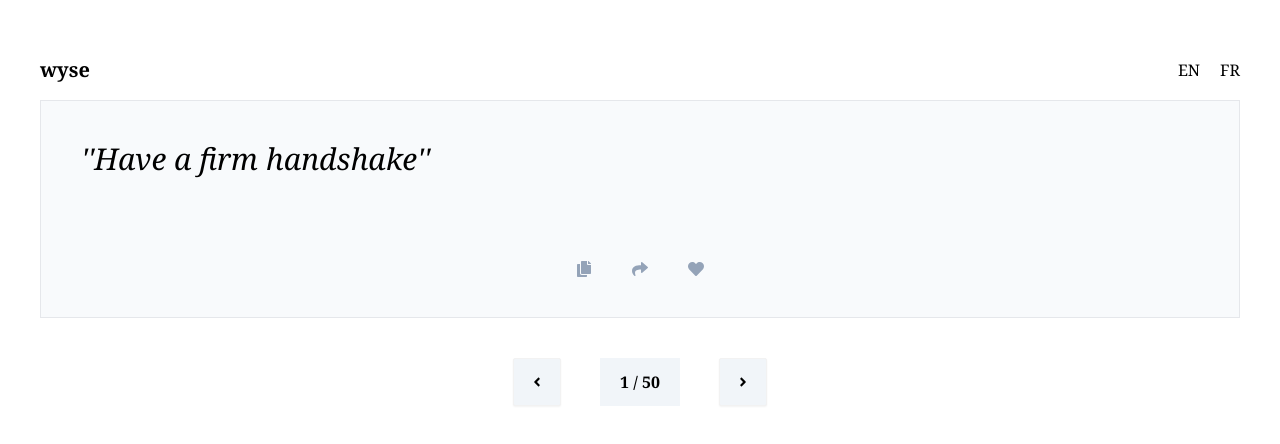
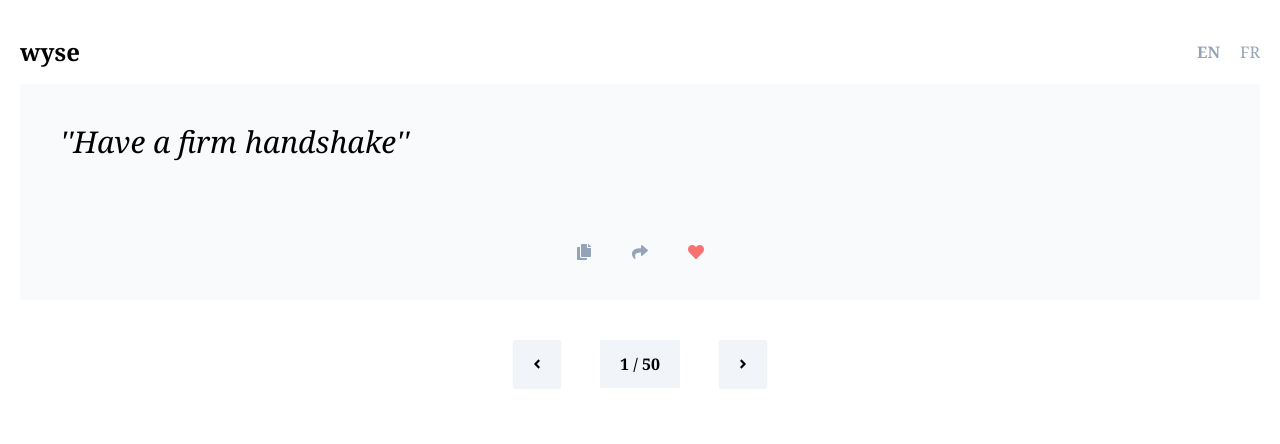
Before and after one commit to ethantaylan/wyse, a React (Vite) app: page /quotes in a window 1280 px wide. Shown: the top 444 px of the page. Built offline with nearby package versions, Linux system fonts and the light colour scheme.

Commit message:
feat: white version

```diff
--- a/src/components/select-langage.tsx
+++ b/src/components/select-langage.tsx
@@ -23,7 +23,7 @@ export const SelectLangage: FC = () => {
         <button
           key={l}
           onClick={() => handleLangageDispatch(l)}
-          className={clsx("hover:font-black", l === langage && "font-black")}
+          className={clsx("hover:font-black text-slate-400", l === langage && "font-black text-black")}
         >
           {l.toUpperCase()}
         </button>
--- a/src/context/index.tsx
+++ b/src/context/index.tsx
@@ -12,7 +12,7 @@ export type LangageState = {
 };
 
 export const langageInitialState: LangageState = {
-  langage: null,
+  langage: 'en',
 };
 
 export enum LangageActionsType {
--- a/src/pages/quotes.tsx
+++ b/src/pages/quotes.tsx
@@ -11,6 +11,7 @@ import { SelectLangage } from "../components/select-langage";
 import { en } from "../constants/advices/en";
 import { fr } from "../constants/advices/fr";
 import { useLangageState } from "../context";
+import { useNavigate } from "react-router-dom";
 
 export const Quotes: FC = () => {
   const { langage } = useLangageState();
@@ -19,6 +20,8 @@ export const Quotes: FC = () => {
 
   const quote = langage === "fr" ? fr[index] : en[index];
 
+  const navigate = useNavigate()
+
   const springs = useSpring({
     config: { duration: 1500 },
     from: { opacity: 0 },
@@ -26,13 +29,13 @@ export const Quotes: FC = () => {
   });
 
   return (
-    <div className="h-screen w-screen p-10 font-serif flex flex-col">
+    <div className="h-screen w-screen p-5 font-serif flex flex-col">
       <div className="flex my-4 justify-between">
-        <span className="font-bold text-xl">wyse</span>
+        <span onClick={() => navigate('/')} className="font-bold cursor-pointer text-2xl">wyse</span>
         <SelectLangage />
       </div>
 
-      <div className="flex relative border flex-col bg-slate-50 p-10">
+      <div className="flex relative flex-col bg-slate-50 p-10">
         <animated.div
           style={{ ...springs }}
           className="text-3xl min-h-20 italic"
@@ -51,7 +54,7 @@ export const Quotes: FC = () => {
             <FaShare />
           </button>
 
-          <button className="text-slate-400 hover:text-slate-600">
+          <button className="text-red-400 hover:text-red-600">
             <FaHeart />
           </button>
         </div>
@@ -67,6 +70,7 @@ export const Quotes: FC = () => {
         <span className="p-3 px-5 font-bold bg-slate-100">
           {index + 1} / 50
         </span>
+
         <button
           className="btn bg-slate-100"
           onClick={() => setIndex(index + 1)}
--- a/src/pages/welcome.tsx
+++ b/src/pages/welcome.tsx
@@ -10,7 +10,9 @@ export const Welcome = () => {
     <div className="font-serif flex items-center justify-center w-screen h-screen">
       <div className="flex flex-col items-center">
         <h1 className="mb-5 font-black text-5xl">wyse</h1>
+
         <SelectLangage />
+
 
         <button
           onClick={() => navigate("/quotes")}
```
Also changed, not shown: 1 other file (tests, documents, lock files or other folders).
